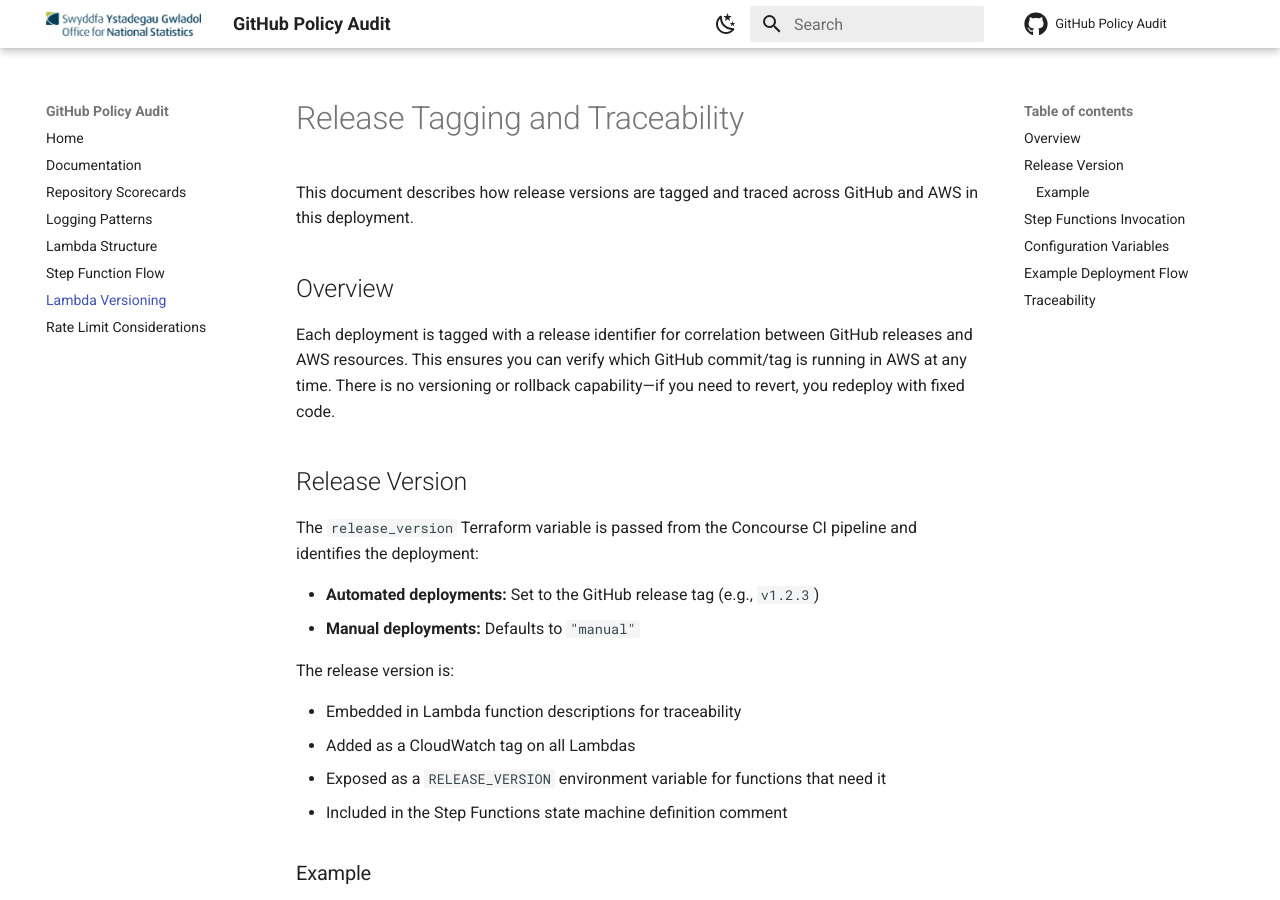
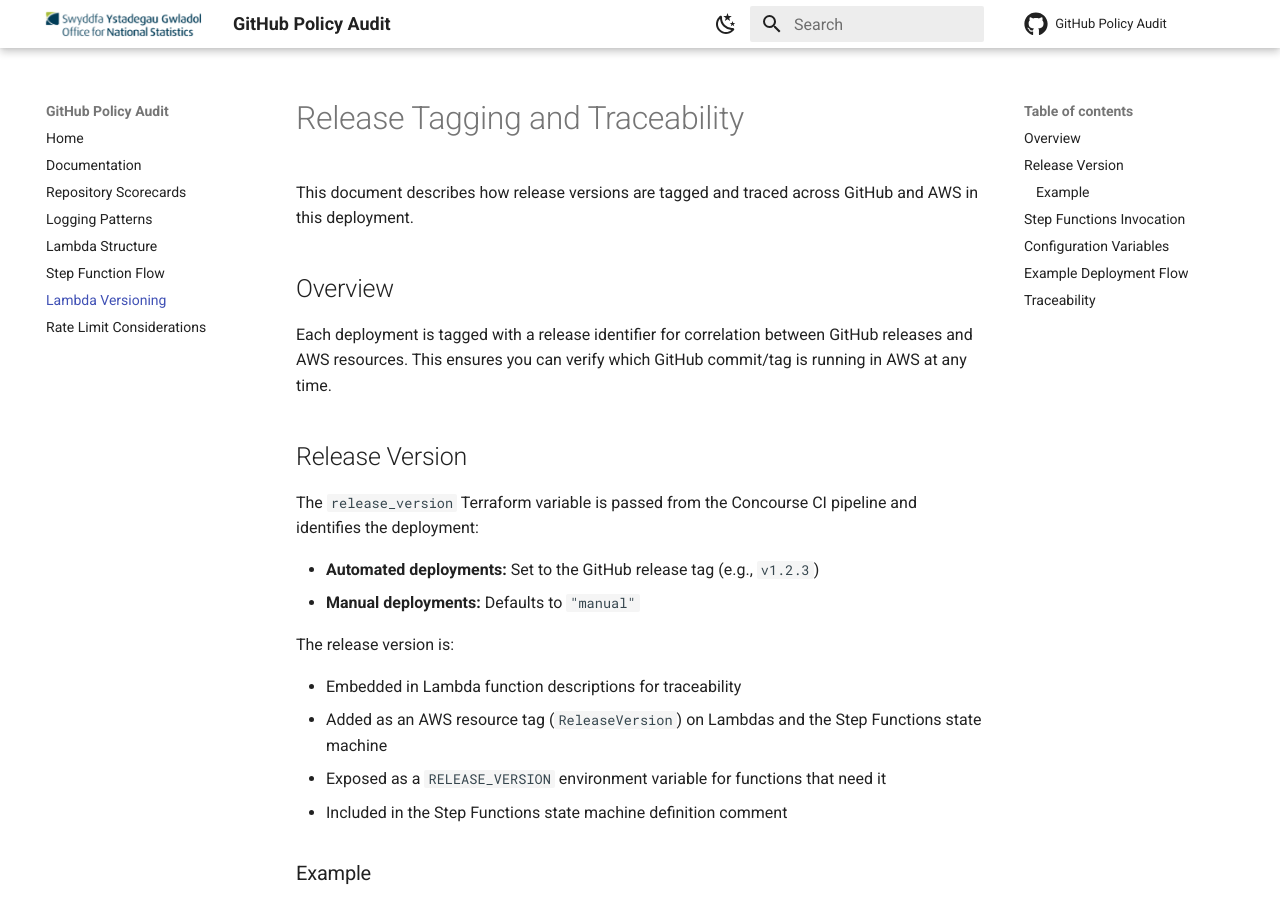
Before and after one commit to ONS-Innovation/keh-github-policy-audit, an MkDocs documentation site: the page built from docs/lambda-versioning.md, in a window 1280 px wide and 900 px high. Built offline with MkDocs 1.6.1 and Material for MkDocs 9.7.7, drawn with Linux system fonts in a browser that asks for light colours; comment, search, counter and statistics services are not loaded; some of the changed text lies outside the part shown.

```diff
--- a/docs/lambda-versioning.md
+++ b/docs/lambda-versioning.md
@@ -4,7 +4,7 @@
 
 ## Overview
 
-Each deployment is tagged with a release identifier for correlation between GitHub releases and AWS resources. This ensures you can verify which GitHub commit/tag is running in AWS at any time. There is no versioning or rollback capability—if you need to revert, you redeploy with fixed code.
+Each deployment is tagged with a release identifier for correlation between GitHub releases and AWS resources. This ensures you can verify which GitHub commit/tag is running in AWS at any time.
 
 ## Release Version
 
@@ -16,7 +16,7 @@
 The release version is:
 
 - Embedded in Lambda function descriptions for traceability
-- Added as a CloudWatch tag on all Lambdas
+- Added as an AWS resource tag (`ReleaseVersion`) on Lambdas and the Step Functions state machine
 - Exposed as a `RELEASE_VERSION` environment variable for functions that need it
 - Included in the Step Functions state machine definition comment
 
@@ -59,10 +59,10 @@
    - Each Lambda is updated with new code
    - Lambda descriptions are updated with release tag
    - Step Functions definition comment includes `(release: v1.5.0)`
-   - All resources tagged with `ReleaseVersion = v1.5.0`
+   - Lambda functions and the Step Functions state machine are tagged with `ReleaseVersion = v1.5.0`
 5. **EventBridge rules:** Trigger Step Functions to invoke Lambdas
 6. **Execution:** All Lambda invocations use the newly deployed code
 
 ## Traceability
 
-To verify which release is running in AWS, simply navigate to the object in the AWS console (Lambda, Step Functions, etc.) and check the description or tags for the `release_version`. This allows you to correlate the deployed code with the corresponding GitHub release.
+To verify which release is running in AWS, simply navigate to the object in the AWS console (Lambda, Step Functions, etc.) and check the description or tags for the `ReleaseVersion`. This allows you to correlate the deployed code with the corresponding GitHub release.
```
Also changed, not shown: README.md (+3 -3 lines).
